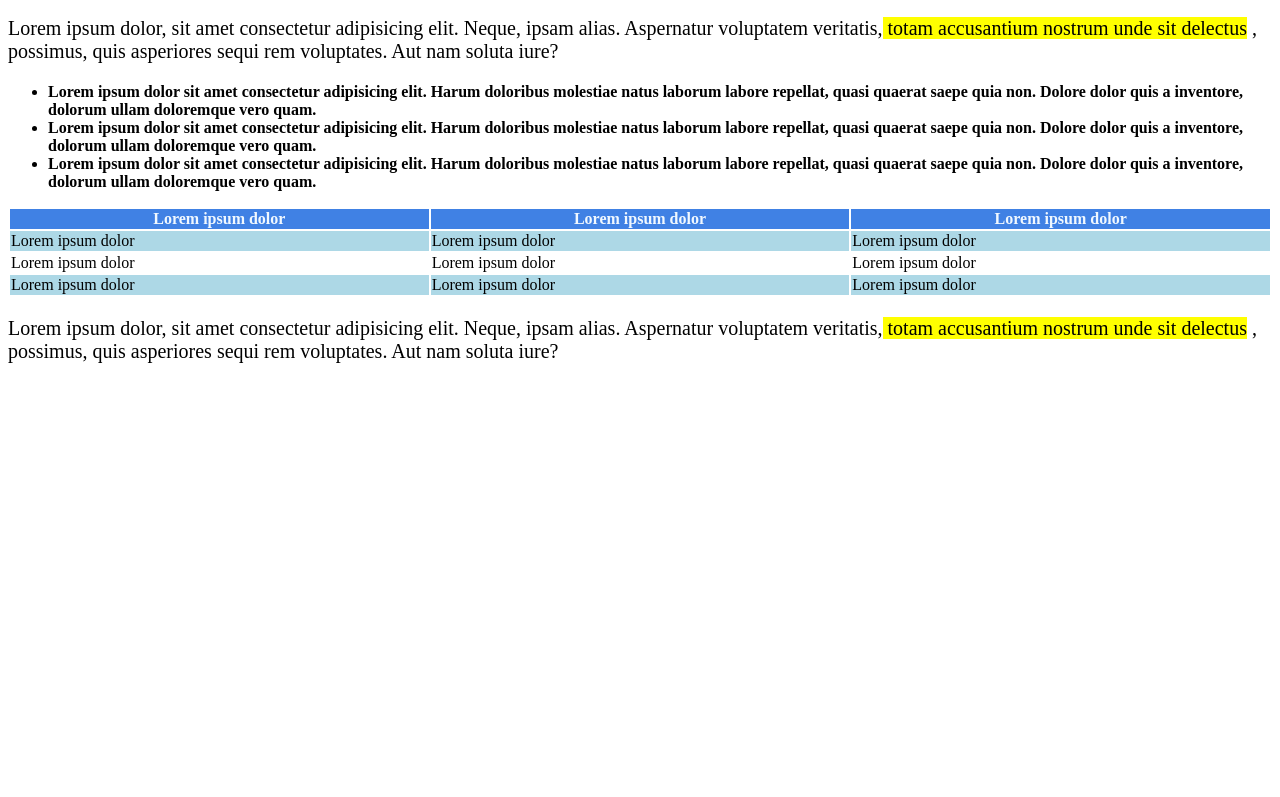
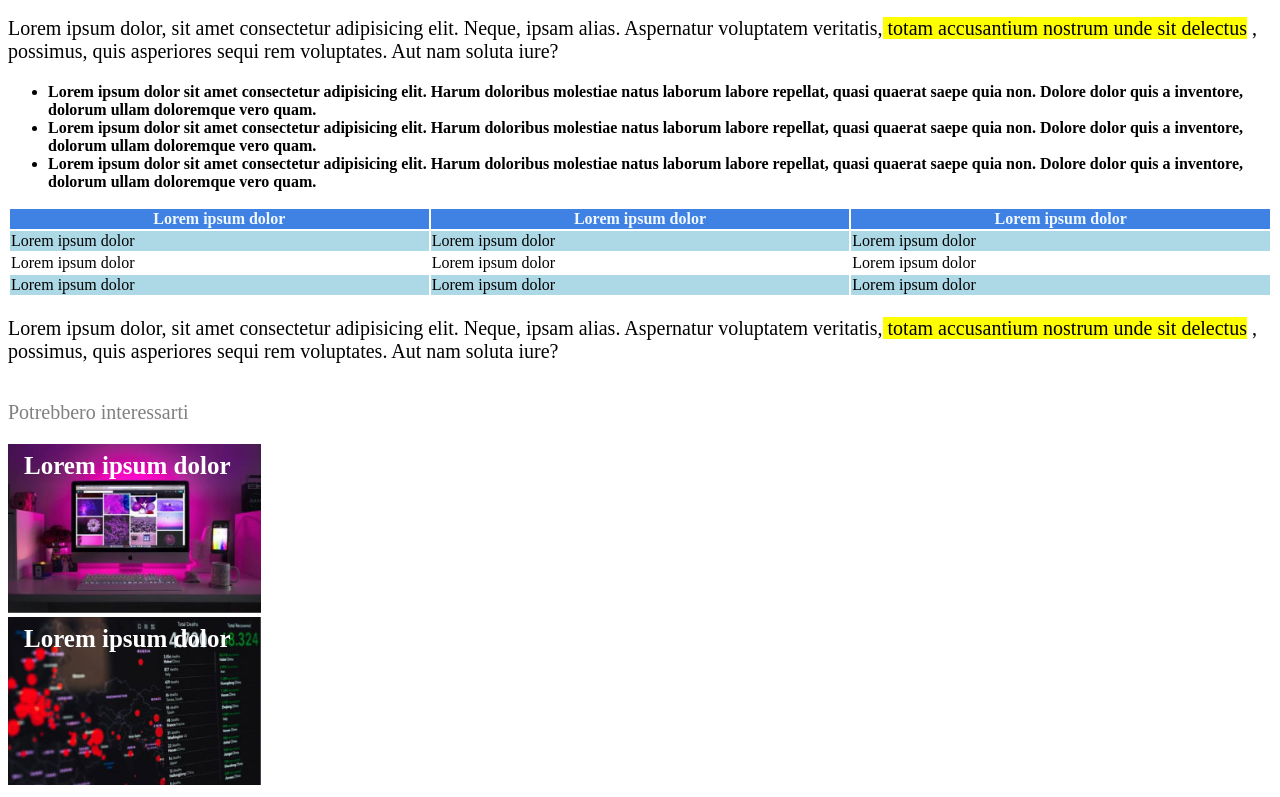
Before and after one commit to MartinaAmbrosini/html-css-booleaner, a plain HTML site: page index.html in a window 1280 px wide. Shown: the part 621-1418 px from the top of the page. Before the commit the page ends 1004 px from the top, so only its background shows below. Drawn offline with Linux system fonts and the light colour scheme.

Commit message:
fine esercizio

```diff
--- a/css/style.css
+++ b/css/style.css
@@ -74,3 +74,30 @@ thead {
 .riga2 {
     background-color: rgb(255, 255, 255);
 }
+
+.finals {
+    font-size: 20px ;
+    color: grey ;
+    margin-top: 3%;
+}
+
+/* Container holding the image and the text */
+.container1 {
+    position: relative;
+    text-align: left;
+    color: white;
+  }
+
+/* Top left text */
+.top-left {
+    position: absolute;
+    top: 8px;
+    left: 16px;
+    font-size: 25px;
+}
+
+.container2 {
+    position: relative;
+    text-align: left;
+    color: white;
+}
--- a/index.html
+++ b/index.html
@@ -99,13 +99,22 @@
 
     <!-- Parte finale della pagina-->
 
-<div>
-    <footer>
-
-    </footer>
-</div>
-
+    <div>
+        <footer>
+            <p class="finals">Potrebbero interessarti</p>
+            <div class="container1">
+                <img src="img/monitor.jpg" alt="" style="width:20%;">
+                <div class="top-left">
+                    <strong>Lorem ipsum dolor</strong>
+                </div>
+            </div>
+            <div class="container2">
+                <img src="img/graph.jpg" alt="" style="width:20%;">
+                <div class="top-left">
+                    <strong>Lorem ipsum dolor</strong>
+                </div>
+            </div>
+        </footer>
+    </div>
 </body>
-
-
 </html>
```
